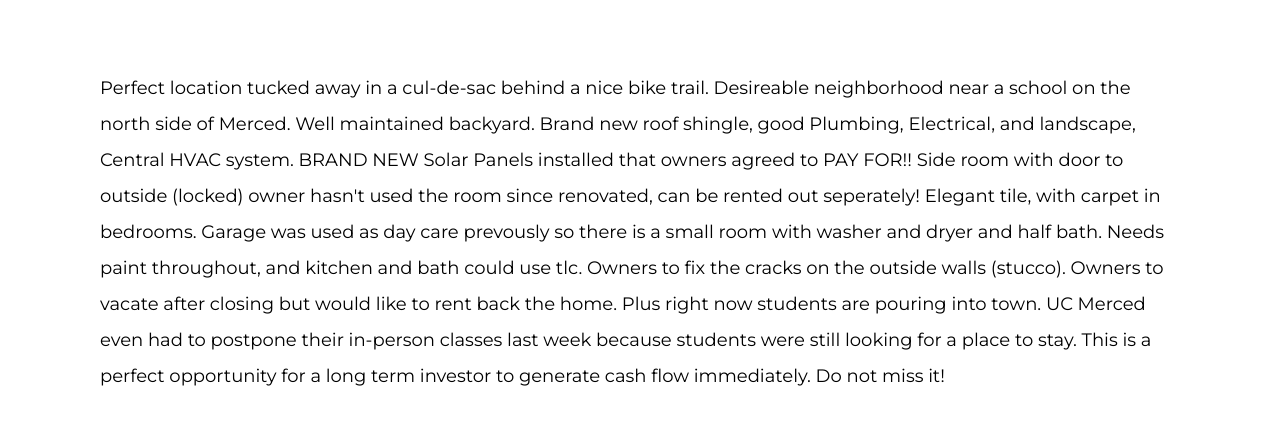
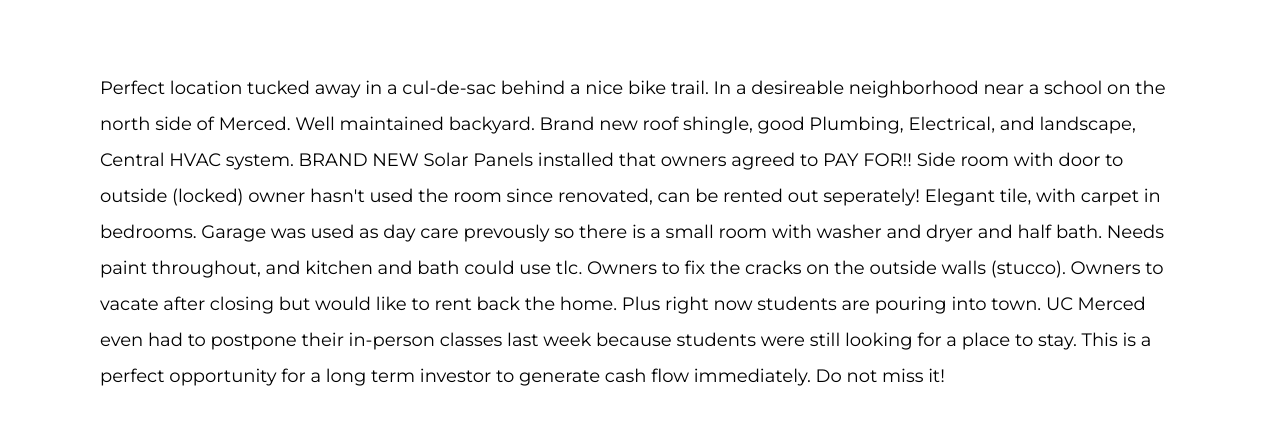
Before and after one commit to Toycobro/3352-De-Anza-Ct, a plain HTML site: page index.html in a window 1280 px wide. Shown: the part 763-1194 px from the top of the page. Drawn offline with Linux system fonts and the light colour scheme.

Commit message:
2nd commit

```diff
--- a/index.html
+++ b/index.html
@@ -32,7 +32,7 @@
 
 
 
-  <div class="about"> Perfect location tucked away in a cul-de-sac behind a nice bike trail. Desireable neighborhood near a school on the north side of Merced. Well maintained backyard. Brand new roof shingle, good Plumbing, Electrical, and landscape, Central HVAC system. BRAND NEW Solar Panels installed that owners agreed to PAY FOR!! Side room with door to outside (locked) owner hasn't used the room since renovated, can be rented out seperately! Elegant tile, with carpet in bedrooms. Garage was used as day care prevously so there is a small room with washer and dryer and half bath. Needs paint throughout, and kitchen and bath could use tlc.  Owners to fix the cracks on the outside walls (stucco). Owners to vacate after closing but would like to rent back the home. Plus right now students are pouring into town. UC Merced even had to postpone their in-person classes last week because students were still looking for a place to stay. This is a perfect opportunity for a long term investor to generate cash flow immediately. Do not miss it! </div>
+  <div class="about"> Perfect location tucked away in a cul-de-sac behind a nice bike trail. In a desireable neighborhood near a school on the north side of Merced. Well maintained backyard. Brand new roof shingle, good Plumbing, Electrical, and landscape, Central HVAC system. BRAND NEW Solar Panels installed that owners agreed to PAY FOR!! Side room with door to outside (locked) owner hasn't used the room since renovated, can be rented out seperately! Elegant tile, with carpet in bedrooms. Garage was used as day care prevously so there is a small room with washer and dryer and half bath. Needs paint throughout, and kitchen and bath could use tlc.  Owners to fix the cracks on the outside walls (stucco). Owners to vacate after closing but would like to rent back the home. Plus right now students are pouring into town. UC Merced even had to postpone their in-person classes last week because students were still looking for a place to stay. This is a perfect opportunity for a long term investor to generate cash flow immediately. Do not miss it! </div>
 
 
 
```
